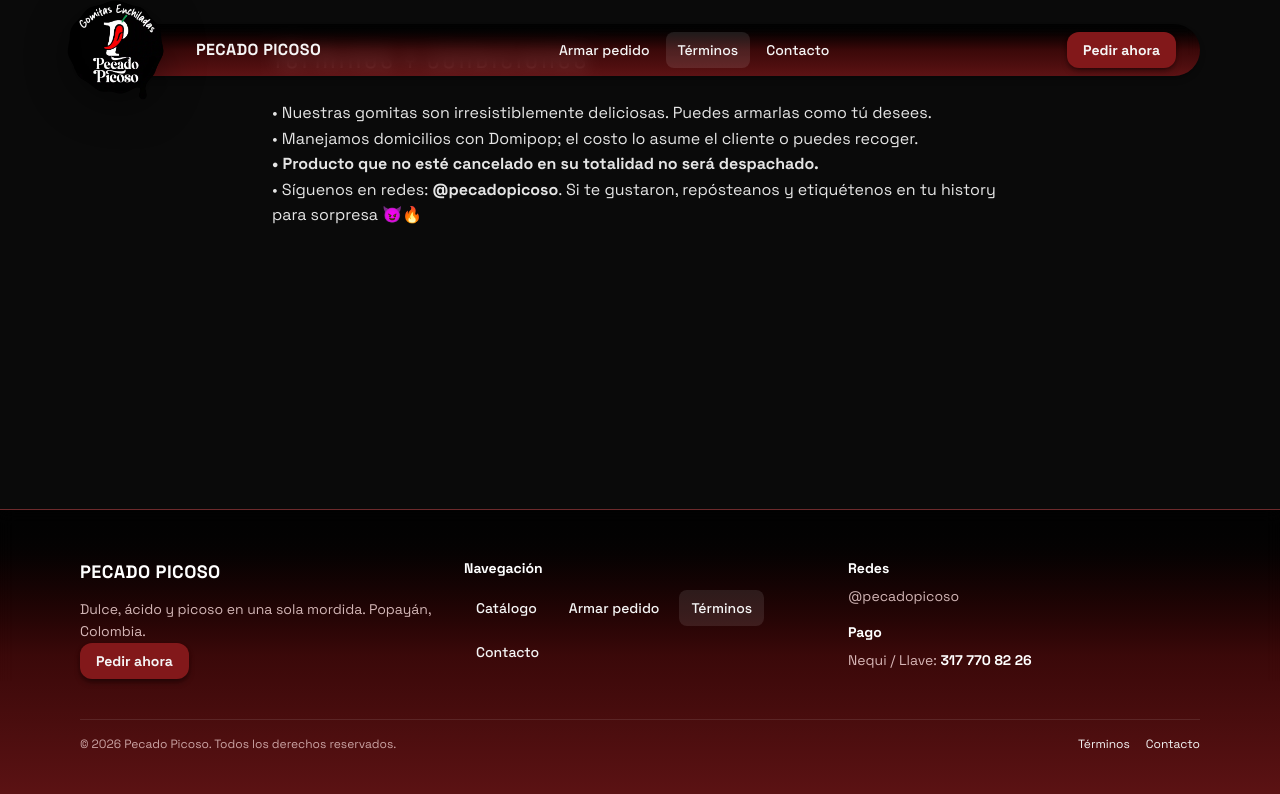
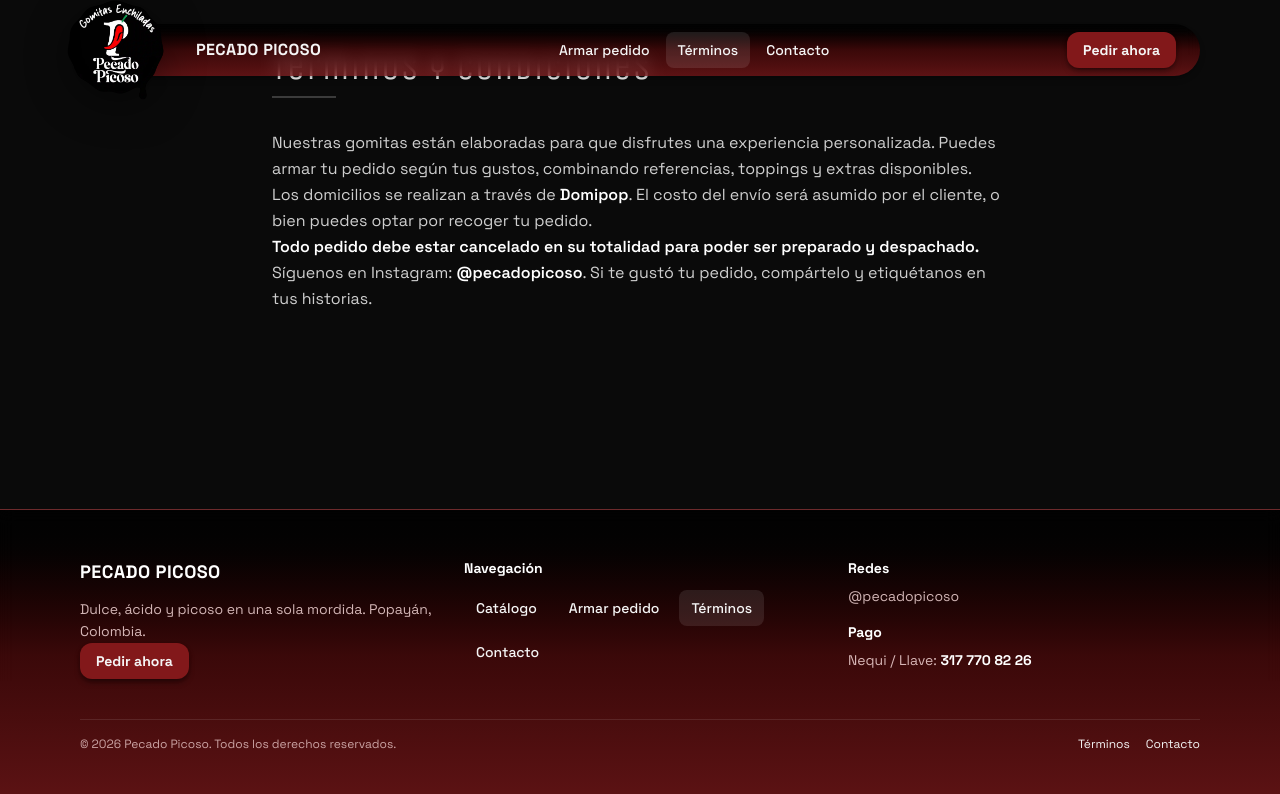
Before and after one commit to klmendez/pecado-picoso, a React (Vite) app: page /terminos in a window 1280 px wide. Shown: the top 794 px of the page. Built offline with nearby package versions, Linux system fonts and the light colour scheme.

Commit message:
Fix build: remove unused imports

```diff
--- a/src/components/CatalogoCompacto.tsx
+++ b/src/components/CatalogoCompacto.tsx
@@ -1,6 +1,8 @@
 import type { Product } from "../data/products";
 import { PRODUCTS } from "../data/products";
 import { cop } from "../lib/format";
+
+type TabValue = "todos" | "gomitas" | "frutafresh";
 
 function getStartingPrice(product: Product): number | null {
   if (product.category === "gomitas") {
@@ -27,14 +29,20 @@
 type Props = {
   selectedIds: string[];
   onToggle: (p: Product) => void;
+  filter: TabValue; // ✅ nuevo
 };
 
-export default function CatalogoCompacto({ selectedIds, onToggle }: Props) {
+export default function CatalogoCompacto({ selectedIds, onToggle, filter }: Props) {
   const isSelected = (id: string) => selectedIds.includes(id);
+
+  const list = PRODUCTS.filter((p) => {
+    if (filter === "todos") return true;
+    return p.category === filter;
+  });
 
   return (
     <div className="grid grid-cols-2 gap-3">
-      {PRODUCTS.map((p) => {
+      {list.map((p) => {
         const active = isSelected(p.id);
         const from = getStartingPrice(p);
 
@@ -50,8 +58,8 @@
             ].join(" ")}
           >
             <div className="flex gap-3">
-              {/* Imagen */}
-              <div className="relative h-14 w-14 shrink-0 overflow-hidden rounded-xl bg-white/5">
+              {/* Imagen (más grande) */}
+              <div className="relative h-16 w-16 sm:h-20 sm:w-20 shrink-0 overflow-hidden bg-white/5">
                 {p.image ? (
                   <img
                     src={p.image}
@@ -64,7 +72,6 @@
                 )}
               </div>
 
-              {/* Texto */}
               <div className="min-w-0 flex-1">
                 <div className="flex items-start justify-between gap-2">
                   <div className="min-w-0">
--- a/src/pages/ArmarPedido.tsx
+++ b/src/pages/ArmarPedido.tsx
@@ -1,3 +1,4 @@
+// src/pages/ArmarPedido.tsx
 import { useEffect, useMemo, useState } from "react";
 import type { Barrio } from "../data/barrios";
 import { BARRIOS } from "../data/barrios";
@@ -7,13 +8,22 @@
 import { EXTRAS } from "../data/extras";
 import { cop } from "../lib/format";
 import { getBasePrice, extrasTotal, deliveryCost } from "../lib/pricing";
-import { buildCode, buildWhatsAppMessage, waLink, type PaymentMethod, type Service, type OrderItem } from "../lib/whatsapp";
+import {
+  buildCode,
+  buildWhatsAppMessage,
+  waLink,
+  type PaymentMethod,
+  type Service,
+  type OrderItem,
+} from "../lib/whatsapp";
 import { NEQUI_PHONE } from "../data/constants";
 
 import CatalogoCompacto from "../components/CatalogoCompacto";
+import CategoryTabs from "../components/CategoryTabs";
 import Referencias from "../components/Referencias";
 
 const WHATSAPP_DESTINATION = "573135707125";
+type TabValue = "todos" | "gomitas" | "frutafresh";
 
 function getAvailableSizes(product: Product): Size[] {
   if (product.category === "gomitas") return product.sizes;
@@ -49,6 +59,8 @@
 }
 
 export default function ArmarPedido() {
+  const [category, setCategory] = useState<TabValue>("todos");
+
   const [items, setItems] = useState<OrderItem[]>([]);
 
   const [name, setName] = useState("");
@@ -104,21 +116,14 @@
     );
   };
 
-  // ====== precios por item (para resumen completo) ======
+  // ===== precios por item (para resumen completo) =====
   const pricedItems = useMemo(() => {
     return items.map((it) => {
       const baseUnit = getBasePrice(it.product, it.product.category === "gomitas" ? it.version : null, it.size);
       const extrasUnit = extrasTotal(it.extrasQty, EXTRAS);
       const unit = baseUnit + extrasUnit;
       const line = unit * it.qty;
-
-      return {
-        ...it,
-        baseUnit,
-        extrasUnit,
-        unit,
-        line,
-      };
+      return { ...it, baseUnit, extrasUnit, unit, line };
     });
   }, [items]);
 
@@ -126,7 +131,7 @@
   const delivery = useMemo(() => deliveryCost(service, barrio), [service, barrio]);
   const total = subtotal + delivery;
 
-  // ====== validaciones ======
+  // ===== validaciones =====
   const itemsOk = items.length > 0;
 
   const gomitasOk = useMemo(() => {
@@ -177,46 +182,46 @@
 
   return (
     <div className="bg-neutral-950 text-white">
-      {/* Header (plano) */}
+      {/* Header centrado */}
       <header className="px-4 pt-8 pb-4">
-        <div className="mx-auto max-w-6xl">
+        <div className="mx-auto max-w-6xl text-center">
           <div className="text-xs uppercase tracking-[0.35em] text-white/50">Armar pedido</div>
-          <div className="mt-2 flex items-end justify-between gap-3">
-            <h1 className="text-2xl sm:text-3xl font-black">Elige y envía</h1>
-            <div className="text-xs text-white/50">{items.length} seleccionados</div>
-          </div>
+          <h1 className="mt-2 text-2xl sm:text-3xl font-black">Elige y envía</h1>
+          <div className="mt-1 text-xs text-white/55">{items.length} seleccionados</div>
         </div>
       </header>
 
       <div className="mx-auto max-w-6xl px-4 pb-14">
-        <div className="grid gap-8 lg:grid-cols-[minmax(0,1fr)_360px]">
+        <div className="grid gap-10 lg:grid-cols-[minmax(0,1fr)_380px]">
           {/* LEFT */}
-          <main className="space-y-8">
+          <main className="space-y-10">
             {/* 1) Elegir productos */}
             <section>
-              <div className="flex items-end justify-between gap-3">
               <div>
                 <div className="text-sm font-black">1) Elegir productos</div>
                 <div className="text-xs text-white/55">Toca para agregar o quitar.</div>
               </div>
+
+              <div className="mt-4">
+                <CategoryTabs value={category} onChange={setCategory} />
               </div>
 
               <div className="mt-4">
-                <CatalogoCompacto selectedIds={selectedIds} onToggle={toggleProduct} />
+                <CatalogoCompacto selectedIds={selectedIds} onToggle={toggleProduct} filter={category} />
               </div>
             </section>
 
-            {/* 2) Ajustar por producto */}
+            {/* 2) Ajustar */}
             {items.length ? (
               <section>
-                <div className="flex items-end justify-between gap-3">
                 <div>
                   <div className="text-sm font-black">2) Ajustar</div>
-                    <div className="text-xs text-white/55">Cantidad, tamaño, (gomitas: referencia y toppings), extras.</div>
+                  <div className="text-xs text-white/55">
+                    Cantidad, tamaño, (gomitas: referencia y toppings), extras.
                   </div>
                 </div>
 
-                <div className="mt-4 space-y-6">
+                <div className="mt-5 space-y-7">
                   {items.map((it) => {
                     const p = it.product;
                     const isGomitas = p.category === "gomitas";
@@ -251,7 +256,7 @@
                           </div>
                         </div>
 
-                        {/* size */}
+                        {/* tamaño */}
                         <div className="mt-3">
                           <div className="text-[11px] font-black text-white/70">Tamaño</div>
                           {sizes.length ? (
@@ -275,9 +280,9 @@
                           )}
                         </div>
 
-                        {/* referencias + toppings */}
+                        {/* gomitas */}
                         {isGomitas ? (
-                          <div className="mt-4 space-y-4">
+                          <div className="mt-5 space-y-5">
                             <Referencias
                               value={it.version as any}
                               onChange={(v) => updateItem(p.id, { version: v as Version })}
@@ -327,7 +332,7 @@
                         ) : null}
 
                         {/* extras */}
-                        <div className="mt-4">
+                        <div className="mt-5">
                           <div className="text-[11px] font-black text-white/70">Extras</div>
                           <div className="mt-2 grid grid-cols-2 gap-2">
                             {EXTRAS.map((e) => {
@@ -380,7 +385,7 @@
               </section>
             ) : null}
 
-            {/* 3) Datos / servicio / pago */}
+            {/* 3) Datos y envío */}
             <section className="border-t border-white/10 pt-6">
               <div className="text-sm font-black">3) Datos y envío</div>
 
@@ -545,11 +550,12 @@
                             Cantidad: <span className="font-black text-white/75">x{it.qty}</span>
                           </div>
 
-                          {/* detalle gomitas */}
                           {isGomitas ? (
                             <div className="mt-1 text-[11px] text-white/55">
                               Referencia:{" "}
-                              <span className="font-black text-white/75">{it.version ? it.version : "Pendiente"}</span>
+                              <span className="font-black text-white/75">
+                                {it.version ? it.version : "Pendiente"}
+                              </span>
                               {tops.length ? (
                                 <div className="mt-1">
                                   Toppings: <span className="text-white/70">{tops.join(", ")}</span>
@@ -558,7 +564,6 @@
                             </div>
                           ) : null}
 
-                          {/* extras */}
                           {ex.length ? (
                             <div className="mt-1 text-[11px] text-white/55">
                               Extras: <span className="text-white/70">{ex.join(", ")}</span>
@@ -575,7 +580,6 @@
                         </button>
                       </div>
 
-                      {/* precios por item */}
                       <div className="mt-3 space-y-1 text-[12px]">
                         <div className="flex items-center justify-between text-white/70">
                           <span>Base (unidad)</span>
--- a/src/pages/Terminos.tsx
+++ b/src/pages/Terminos.tsx
@@ -2,18 +2,35 @@
 
 export default function Terminos() {
   return (
-    <div className="mx-auto max-w-3xl px-4 py-10">
-      <h2 className="text-3xl font-black">Términos y condiciones</h2>
+    <div className="mx-auto max-w-3xl px-4 py-12">
+      <header className="mb-8">
+        <h1 className="text-3xl md:text-4xl font-black tracking-tight text-white">
+          Términos y condiciones
+        </h1>
+        <div className="mt-2 h-[2px] w-16 bg-white/20" />
+      </header>
 
-      <div className="mt-6 space-y-4 text-neutral-200">
-        <p>• Nuestras gomitas son irresistiblemente deliciosas. Puedes armarlas como tú desees.</p>
-        <p>• Manejamos domicilios con Domipop; el costo lo asume el cliente o puedes recoger.</p>
-        <p className="font-bold">• Producto que no esté cancelado en su totalidad no será despachado.</p>
+      <section className="space-y-5 text-sm md:text-base text-white/80 leading-relaxed">
         <p>
-          • Síguenos en redes: <span className="font-bold">{INSTAGRAM}</span>. Si te gustaron, repósteanos y etiquétenos en tu history
-          para sorpresa 😈🔥
+          Nuestras gomitas están elaboradas para que disfrutes una experiencia personalizada.
+          Puedes armar tu pedido según tus gustos, combinando referencias, toppings y extras disponibles.
         </p>
-      </div>
+
+        <p>
+          Los domicilios se realizan a través de <span className="font-semibold text-white">Domipop</span>.
+          El costo del envío será asumido por el cliente, o bien puedes optar por recoger tu pedido.
+        </p>
+
+        <p className="font-semibold text-white">
+          Todo pedido debe estar cancelado en su totalidad para poder ser preparado y despachado.
+        </p>
+
+        <p>
+          Síguenos en Instagram:{" "}
+          <span className="font-semibold text-white">{INSTAGRAM}</span>.
+          Si te gustó tu pedido, compártelo y etiquétanos en tus historias.
+        </p>
+      </section>
     </div>
   );
 }
```
Lines whose indentation alone changed are shown as unchanged.
